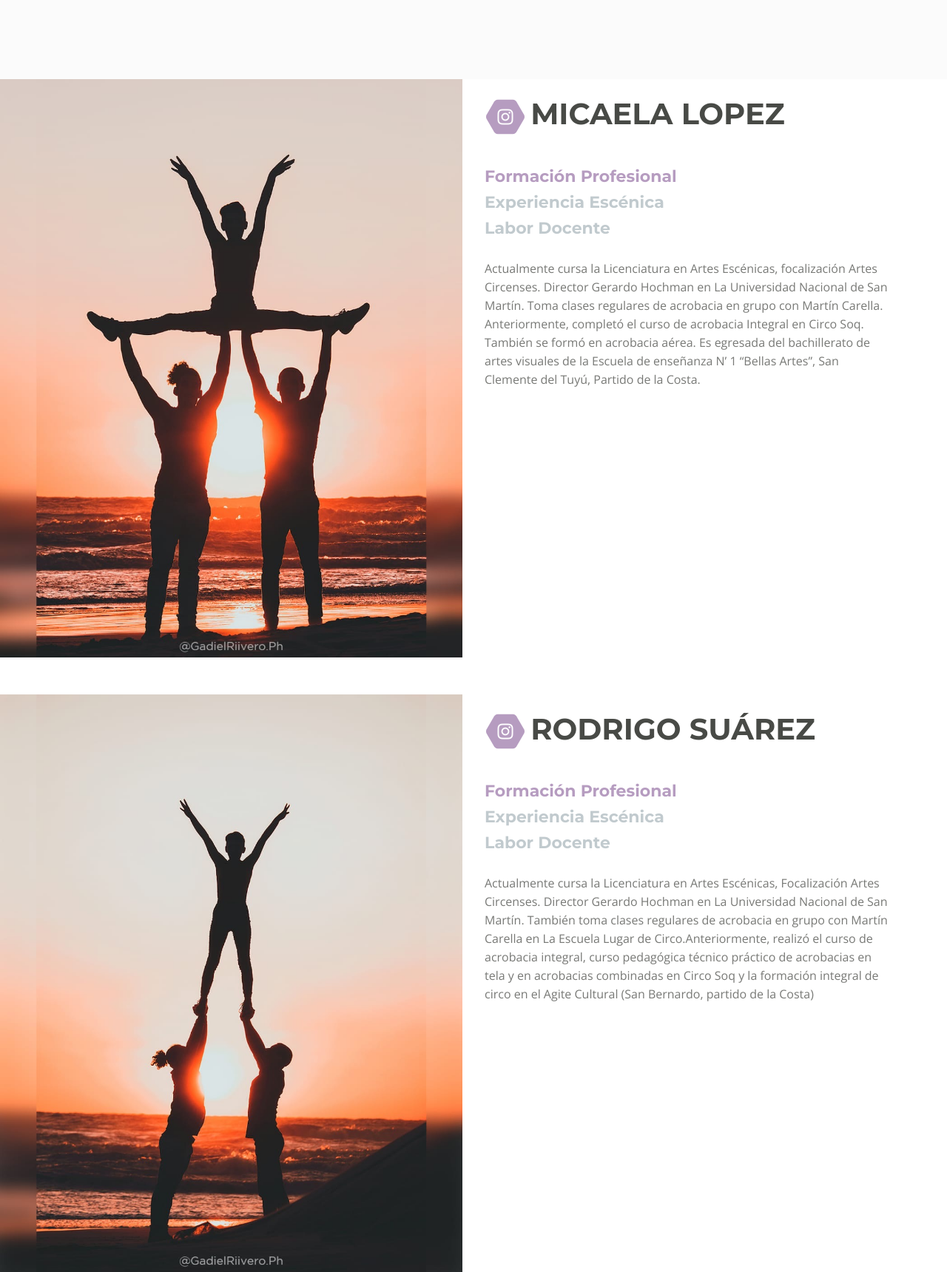
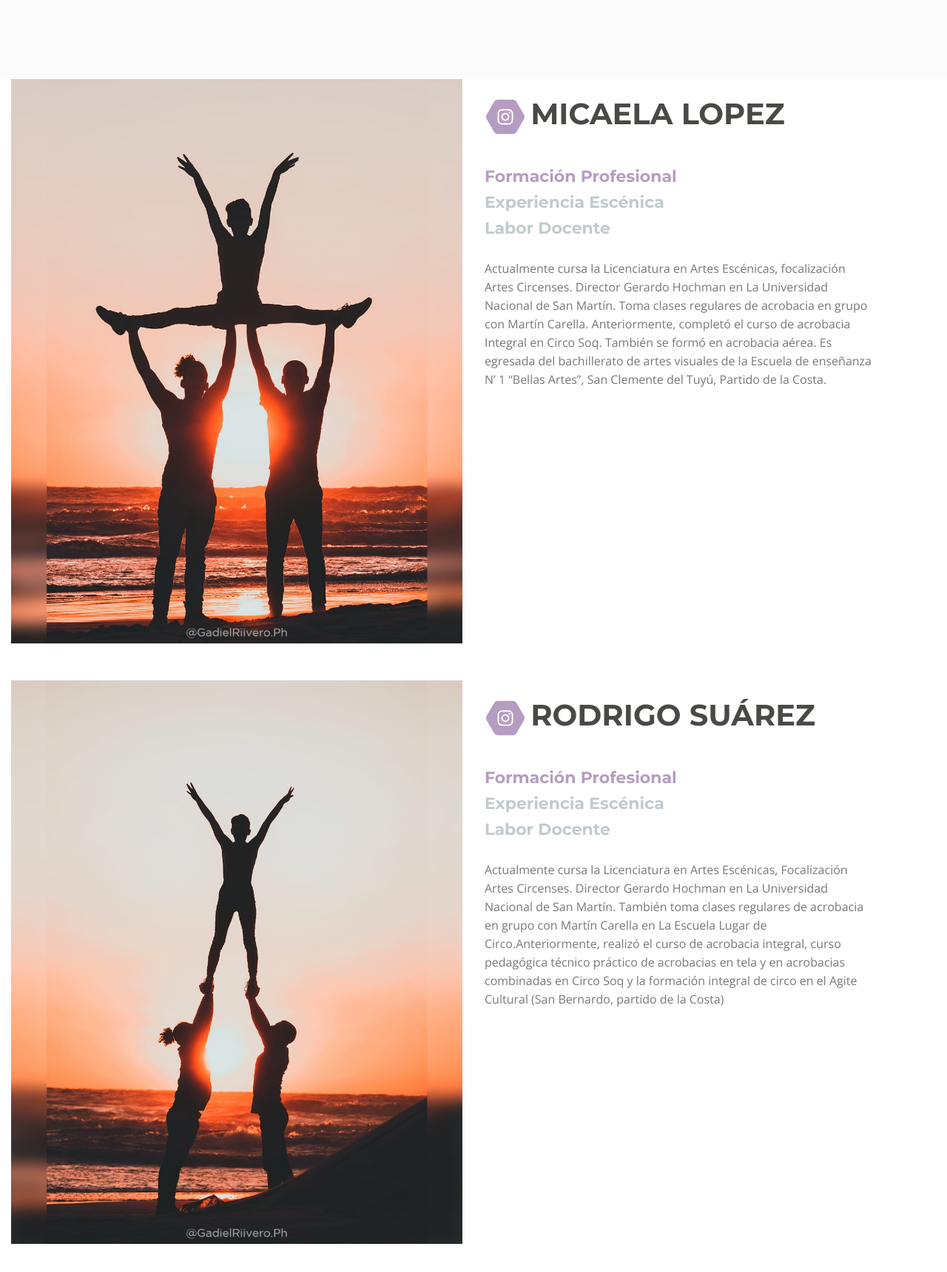
Before and after one commit to Rbruno/pikue, a plain HTML site: page index.html in a window 1280 px wide. Shown: the part 5814-7534 px from the top of the page at 74% size. Drawn offline with nearby package versions, Linux system fonts and the light colour scheme; files whose address does not match are found by name.

Commit message:
arreglada el tema del sobresaliente derecho

```diff
--- a/css/styles.css
+++ b/css/styles.css
@@ -46,7 +46,10 @@ Colors:
 /******************************/
 /*     01. General Styles     */
 /******************************/
-
+.norow{
+    margin-right: 0 !important;
+    margin-left: 0 !important;
+}
     @font-face {
         font-family: "LeagueSpartan-Bold";
         src: url("css/LeagueSpartan-Bold.otf");
--- a/index.html
+++ b/index.html
@@ -940,7 +940,7 @@ En cada presentación compartimos junto a otras propuestas escénicas, con clima
     <!-- end of cards-2 -->
     <!-- end of services -->
 
-    <div id="team" class="team row">
+    <div id="team" class="team row norow">
       <div class="col-lg">
         <img class="w-100" src="images/mica.jpg" alt="alternative" />
       </div>
@@ -1124,7 +1124,7 @@ En cada presentación compartimos junto a otras propuestas escénicas, con clima
       </div>
     </div>
 
-    <div class="team row">
+    <div class="team row norow">
       <div class="col-lg">
         <img class="w-100" src="images/rodri.jpg" alt="alternative" />
       </div>
@@ -1339,7 +1339,7 @@ En cada presentación compartimos junto a otras propuestas escénicas, con clima
       </div>
     </div>
 
-    <div class="team row">
+    <div class="team row norow">
       <div class="col-lg">
         <img class="w-100" src="images/nahuel.jpg" alt="alternative" />
       </div>
@@ -1567,7 +1567,7 @@ En cada presentación compartimos junto a otras propuestas escénicas, con clima
       </div>
     </div>
 
-    <div class="team row">
+    <div class="team row norow">
       <div class="col-lg">
         <img class="w-100" src="images/gabi.jpg" alt="alternative" />
       </div>
```
